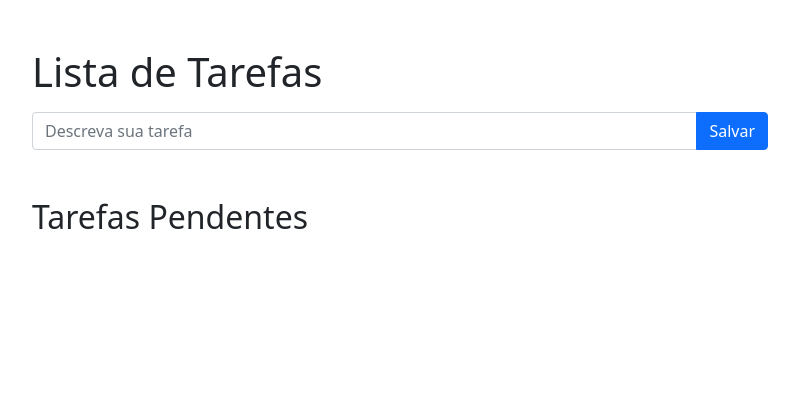
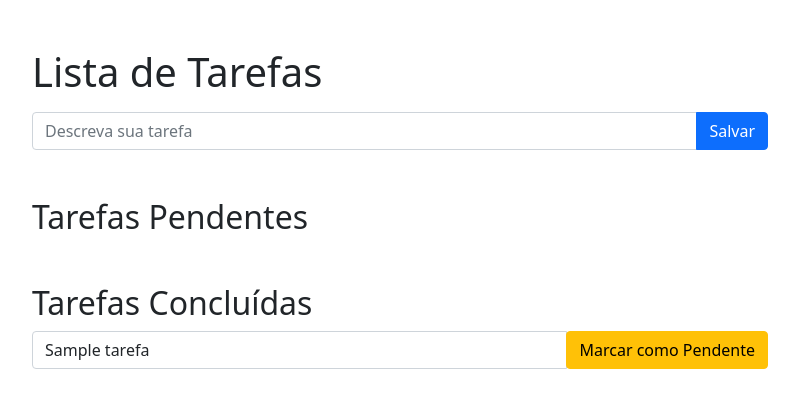
Before and after one commit to ViniciusBrag/To-do-list, a Django app: page /tarefas/ in a window 1280 px wide. Shown: the top 408 px of the page, without its empty margins (240-1039 px from the left). Run offline with Django 4.2, Linux system fonts and the light colour scheme; tables that the repository leaves empty hold one stand-in row (values such as "Sample post").

Commit message:
adcionado tareefa como feita no html e na view

```diff
--- a/webdev/tarefas/forms.py
+++ b/webdev/tarefas/forms.py
@@ -7,3 +7,8 @@ class TarefaNovaForm(ModelForm):
     class Meta:
         model = Tarefa
         fields = ['nome']
+
+class TarefaForm(ModelForm):
+    class Meta:
+        model = Tarefa
+        fields = ['nome', 'feita']
--- a/webdev/tarefas/templates/tarefas/home.html
+++ b/webdev/tarefas/templates/tarefas/home.html
@@ -19,21 +19,40 @@
                 </div>
                 <small class="form-text text-muted">{{ form.nome.errors }}</small>
             </form>
+
             <h2 class="mt-5">Tarefas Pendentes</h2>
+
             {% for tarefa in tarefas_pendentes %}
-              <form>
-                <div class="input-group mb-3">
-                    <div class="input-group-text">
-                      <input class="form-check-input mt-0" type="checkbox" value="" aria-label="Checkbox para tarefa">
+            <form action="{% url 'tarefas:detalhe'  tarefa_id=tarefa.id %}" method="post"><!--Método post verbo http adequado para envio de resposta-->
+                {% csrf_token %}
+                <div class="input-group mt-3">
+                    <input type="text" class="form-control" placeholder="Descreva sua tarefa" required="required" aria-label="Descreva sua tarefa" aria-describedby="button-addon2" name="nome" value="{{ tarefa.nome}}">
+                    <input type="hidden" value='checked' name="feita"></input>
+
+                    <div class="input-group-append">
+                        <button type="submit" class="btn btn-success" id="button-addon2">Marcar como feita</button>
                     </div>
-                    <input type="text" class="form-control" aria-label="Text input with checkbox" value="{{ tarefa.nome }}">
                 </div>
-              </form>
+            </form>
+            {% endfor %}
+
+            <h2 class="mt-5">Tarefas Concluídas</h2>
+
+            {% for tarefa in tarefas_feitas %}
+                <form action="{% url 'tarefas:detalhe'  tarefa_id=tarefa.id %}" method="post"><!--Método post verbo http adequado para envio de resposta-->
+                    {% csrf_token %}
+                    <div class="input-group mt-2">
+                        <input type="text" class="form-control" placeholder="Descreva sua tarefa" required="required" aria-label="Descreva sua tarefa" aria-describedby="button-addon2" name="nome" value="{{ tarefa.nome}}">
+                        <input type="hidden" value='checked'></input>
+
+                        <div class="input-group-append">
+                            <button type="submit" class="btn btn-warning" id="button-addon2">Marcar como Pendente</button>
+                        </div>
+                    </div>
+                </form>
             {% endfor %}
         </div>
-
     </div>
-
 </div>
 
 
--- a/webdev/tarefas/urls.py
+++ b/webdev/tarefas/urls.py
@@ -6,4 +6,5 @@ app_name = 'tarefas'
 
 urlpatterns = [
     path('', views.home, name='home'),
+    path('<int:tarefa_id>', views.detalhe, name='detalhe'),
 ]
--- a/webdev/tarefas/views.py
+++ b/webdev/tarefas/views.py
@@ -2,7 +2,7 @@ from django.http import HttpResponse, HttpResponseRedirect
 from django.shortcuts import render
 from django.urls import reverse
 
-from webdev.tarefas.forms import TarefaNovaForm
+from webdev.tarefas.forms import TarefaForm, TarefaNovaForm
 from webdev.tarefas.models import Tarefa
 
 def home(request):
@@ -13,6 +13,30 @@ def home(request):
             return HttpResponseRedirect(reverse('tarefas:home'))
         else:
             tarefas_pendentes = Tarefa.objects.filter(feita=False).all()
-            return render(request, 'tarefas/home.html', {'form': form, 'tarefas_pendentes': tarefas_pendentes}, status=400)
+            tarefas_feitas = Tarefa.objects.filter(feita=True).all()
+            return render(
+                request, 'tarefas/home.html',
+                {
+                    'form': form,
+                    'tarefas_pendentes': tarefas_pendentes,
+                    'tarefas_feitas': tarefas_feitas
+                },
+                status=400
+            )
     tarefas_pendentes = Tarefa.objects.filter(feita=False).all()
-    return render(request, 'tarefas/home.html', {'tarefas_pendentes': tarefas_pendentes})
+    tarefas_feitas = Tarefa.objects.filter(feita=True).all()
+    return render(
+        request, 'tarefas/home.html',
+        {
+            'tarefas_pendentes': tarefas_pendentes,
+            'tarefas_feitas': tarefas_feitas
+        }
+    )
+
+
+def detalhe(request, tarefa_id):
+    tarefa = Tarefa.objects.get(id=tarefa_id)
+    form = TarefaForm(request.POST, instance=tarefa)
+    if form.is_valid():
+        form.save()
+    return HttpResponseRedirect(reverse('tarefas:home'))
```
Also changed, not shown: webdev/tarefas/tests/test_edicao_de_tarefas.py (added, +48 -0 lines), webdev/tarefas/tests/test_tarefas_get.py (+18 -3 lines).
